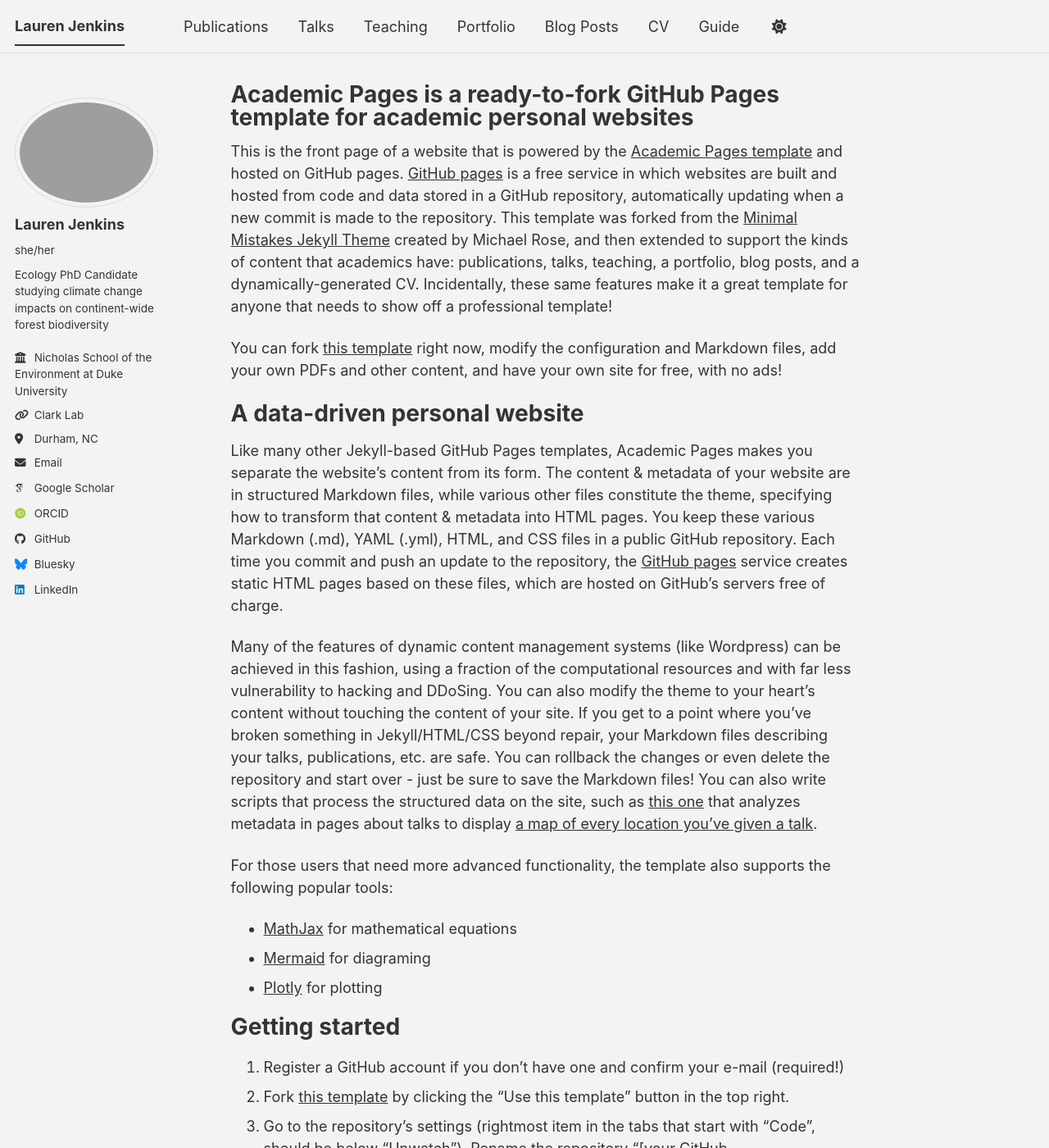
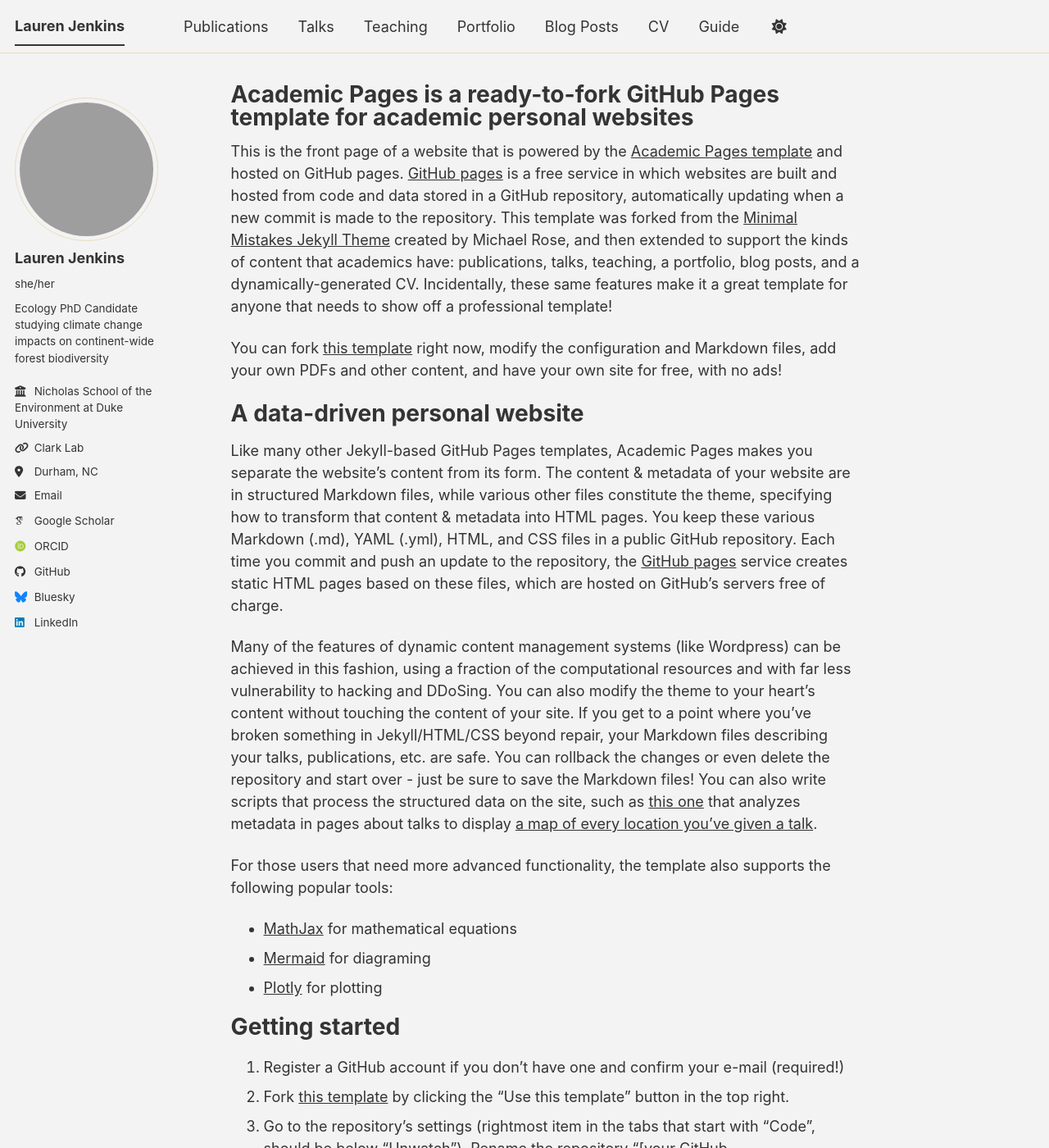
Before and after one commit to jenkinslauren/jenkinslauren.github.io, a Jekyll site: the page built from _pages/about.md, in a window 1280 px wide and 1400 px high. Shown: the whole window at 82% size. Built offline with Jekyll 4.4.1, drawn with Linux system fonts in a browser that asks for light colours; some web fonts are replaced; a script bundle is joined from its source files by our own code; library files that are not in the unit come from our copies.

Commit message:
sidebar updates

```diff
--- a/_sass/layout/_sidebar.scss
+++ b/_sass/layout/_sidebar.scss
@@ -157,6 +157,11 @@
     max-width: 175px;
     border-radius: 50%;
 
+    width: 175px;
+    height: 175px;
+    object-fit: cover;
+    object-position: center;
+
     @include breakpoint($large) {
       padding: 5px;
       border: 1px solid var(--global-border-color);
@@ -304,9 +309,12 @@
   }
 
   li {
+    overflow: visible;
+    text-overflow: clip;
     white-space: normal;
     word-wrap: break-word;
   }
+
 
   a {
     display: block;
```
